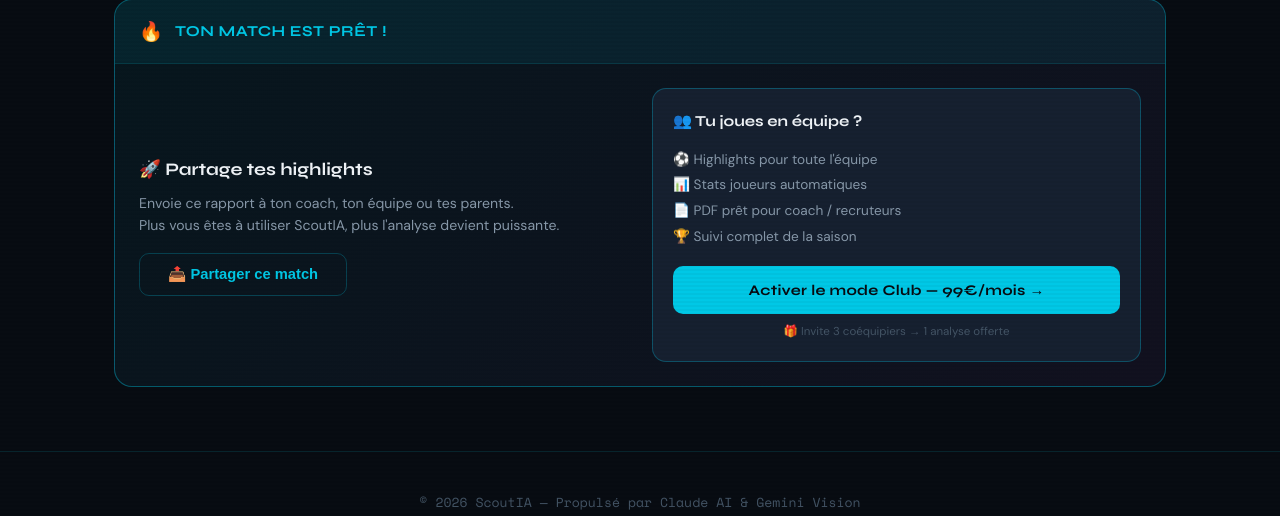
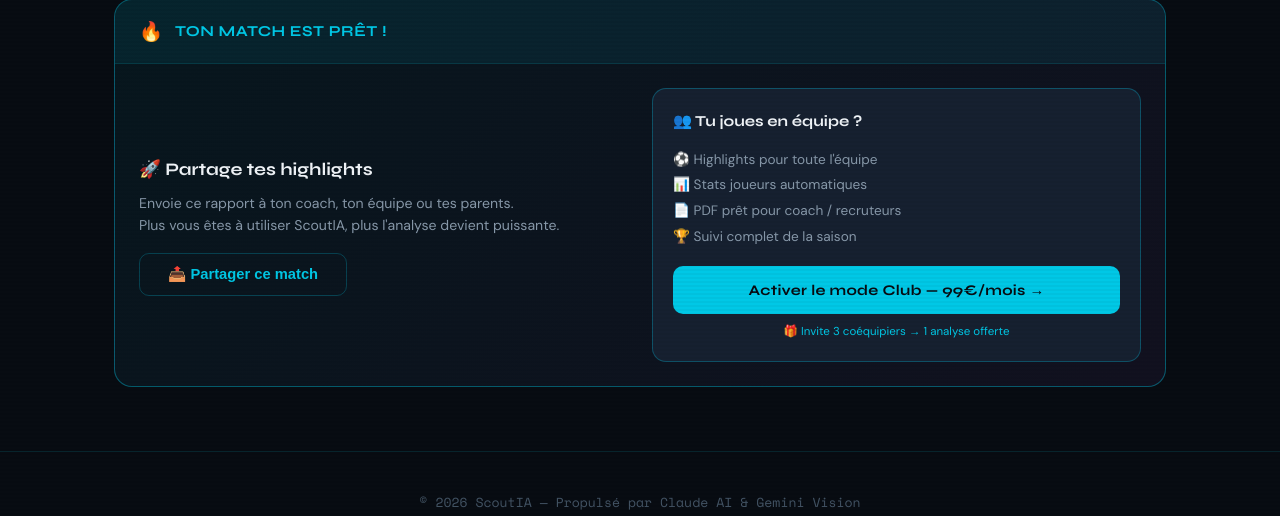
Before and after one commit to mikarocco-droid/ProjectAIMika, a Flask app: template templates/results.html in a window 1280 px wide. Shown: the part 275-791 px from the top of the page. Run offline with Flask 3, Linux system fonts and the light colour scheme; the template is opened without the code that fills it: values that come from a table or form of the project are taken from there, others are empty.

Commit message:
Add files via upload

```diff
--- a/templates/results.html
+++ b/templates/results.html
@@ -272,7 +272,7 @@
             Activer le mode Club — 99€/mois →
           </a>
           <p style="font-size:0.72rem;color:var(--gray-dim);text-align:center;margin-top:0.5rem">
-            🎁 Invite 3 coéquipiers → 1 analyse offerte
+            <a href="/pricing" style="color:var(--cyan);text-decoration:none">🎁 Invite 3 coéquipiers → 1 analyse offerte</a>
           </p>
         </div>
 
```
